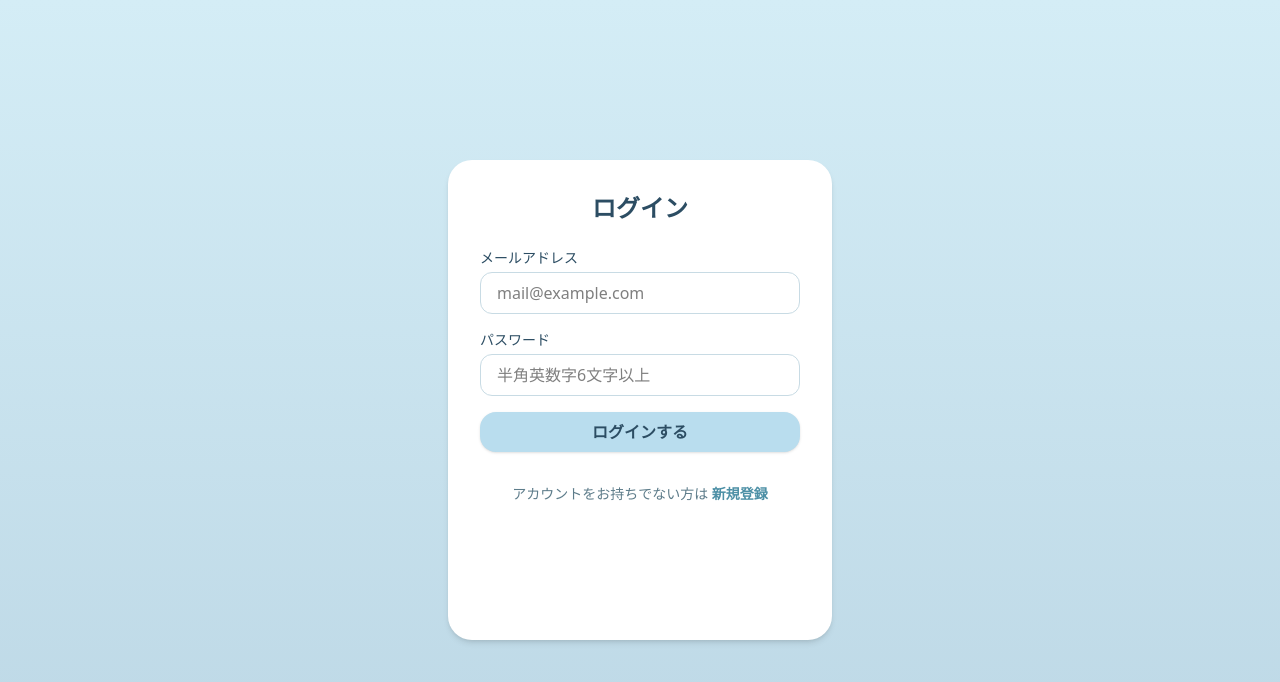
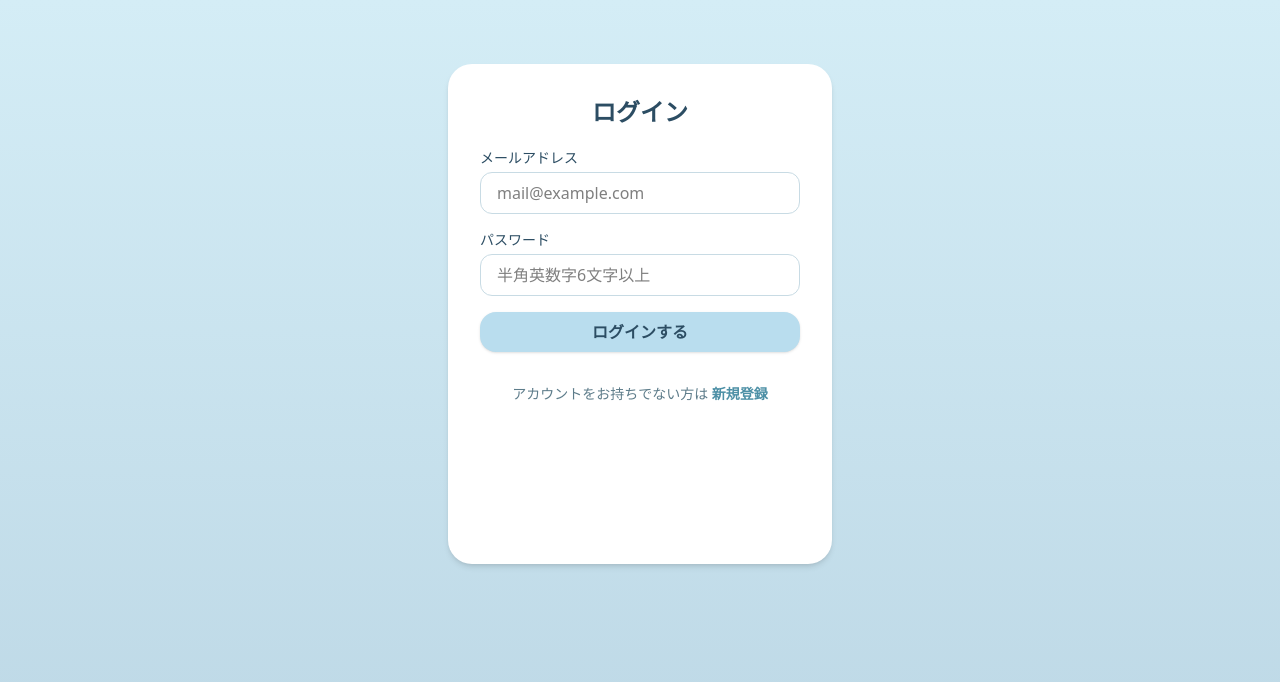
Before and after one commit to ms-engineer-bc25-05/team-a-final-project, a Next.js app in the folder frontend/: page /login in a window 1280 px wide. Shown: the top 682 px of the page. Built offline with nearby package versions, Linux system fonts and the light colour scheme; no server answers.

Commit message:
fix: resolve merge conflicts after stash pop (keep firebase-admin, framer-motion, and Firestore logic)

```diff
--- a/frontend/package.json
+++ b/frontend/package.json
@@ -13,6 +13,7 @@
     "cookies-next": "^6.1.0",
     "firebase": "^12.3.0",
     "firebase-admin": "^13.5.0",
+    "framer-motion": "^12.23.24",
     "lucide-react": "^0.545.0",
     "next": "15.5.4",
     "react": "19.1.0",
--- a/frontend/src/app/onboarding/survey/page.tsx
+++ b/frontend/src/app/onboarding/survey/page.tsx
@@ -1,6 +1,7 @@
 "use client";
 
 import { useState } from "react";
+import { useRouter } from "next/navigation";
 
 /**
  * NOTE:
@@ -13,6 +14,8 @@ import { useState } from "react";
  */
 
 export default function SurveyPage() {
+  const router = useRouter();
+
   // 各項目の状態管理
   const [lifestyle, setLifestyle] = useState("");
   const [freeTimeWeekday, setFreeTimeWeekday] = useState("");
@@ -30,10 +33,9 @@ export default function SurveyPage() {
     );
   };
 
-  // 送信処理（ダミーAPIテスト用）
-const handleSubmit = async (e: React.FormEvent) => {
+  // 送信処理
+  const handleSubmit = (e: React.FormEvent) => {
     e.preventDefault();
-
     const surveyData = {
       lifestyle,
       freeTimeWeekday,
@@ -42,28 +44,14 @@ const handleSubmit = async (e: React.FormEvent) => {
       personalityQ1,
       personalityQ2,
     };
+    console.log("アンケート送信データ:", surveyData);
 
-  try {
-    // ✅ ダミーAPI（JSONPlaceholder）に送信
-    const response = await fetch("https://jsonplaceholder.typicode.com/posts", {
-      method: "POST",
-      headers: { "Content-Type": "application/json" },
-      body: JSON.stringify(surveyData),
-    });
+    // TODO: 後で API 連携を追加予定
+    alert("アンケートを送信しました！（現在はダミー処理）");
 
-    if (!response.ok) {
-      throw new Error(`HTTPエラー: ${response.status}`);
-    }
-
-    const result = await response.json();
-    console.log("送信成功（ダミーAPI）:", result);
-    alert("テスト送信が完了しました！（ダミーAPI）");
-  } catch (error) {
-    console.error("送信エラー:", error);
-    alert("送信に失敗しました。もう一度お試しください。");
-  }
+    // 気分選択ページへ遷移
+    router.push("/mood");
   };
-
 
   return (
     <div className="min-h-screen flex flex-col items-center justify-center bg-gradient-to-b from-[#e5f3f9] to-[#d4edf6] px-6 py-10">
--- a/frontend/src/components/auth/AuthLayout.tsx
+++ b/frontend/src/components/auth/AuthLayout.tsx
@@ -4,7 +4,7 @@
  * NOTE:
  * 認証・共通レイアウト。
  * 背景グラデーションとカードデザインを統一。
- * 他の画面（例：気分選択など）でも再利用してUI一貫性を保つ。
+ * 各ページで呼吸感のある間隔を保つ。
  */
 export default function AuthLayout({
   title,
@@ -14,14 +14,16 @@ export default function AuthLayout({
   children: React.ReactNode;
 }) {
   return (
-    <div className="min-h-screen flex items-center justify-center bg-gradient-to-b from-[#d4edf6] to-[#bcd7e5]">
-      {/* カード部分：高さと幅を固定 */}
-      <div className="w-full max-w-sm min-h-[480px] bg-white rounded-3xl shadow-md p-8 flex flex-col justify-between">
+    <div className="min-h-screen flex flex-col items-center bg-gradient-to-b from-[#d4edf6] to-[#bcd7e5] pt-16 pb-12">
+      {/* カード部分 */}
+      <div className="w-full max-w-sm min-h-[500px] bg-white rounded-3xl shadow-md p-8 flex flex-col justify-between">
         <div>
-          <h1 className="text-2xl font-semibold text-center text-[#2c4d63] mb-6">
+          {/* タイトルと下コンテンツの間を広めに */}
+          <h1 className="text-2xl font-semibold text-center text-[#2c4d63] mb-5">
             {title}
           </h1>
-          {children}
+          {/* ページ固有コンテンツ */}
+          <div className="space-y-6">{children}</div>
         </div>
       </div>
     </div>
```
Also changed, not shown: frontend/src/components/auth/AuthForm.tsx (line endings or trailing spaces), 1 other file (tests, documents, lock files or other folders). Lines whose indentation alone changed are shown as unchanged.
